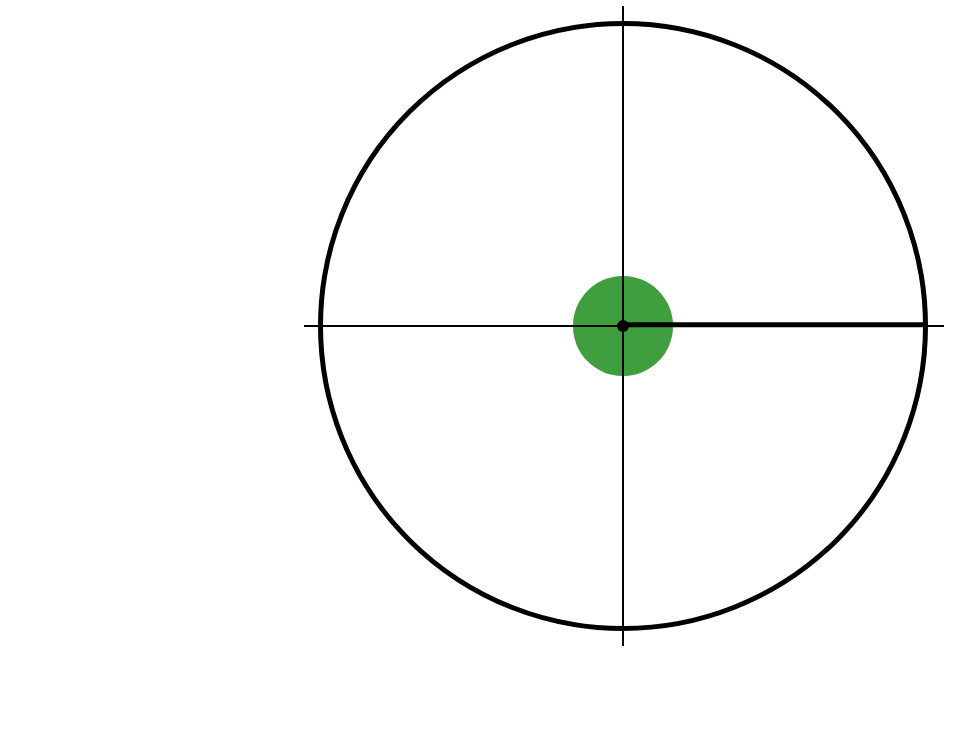
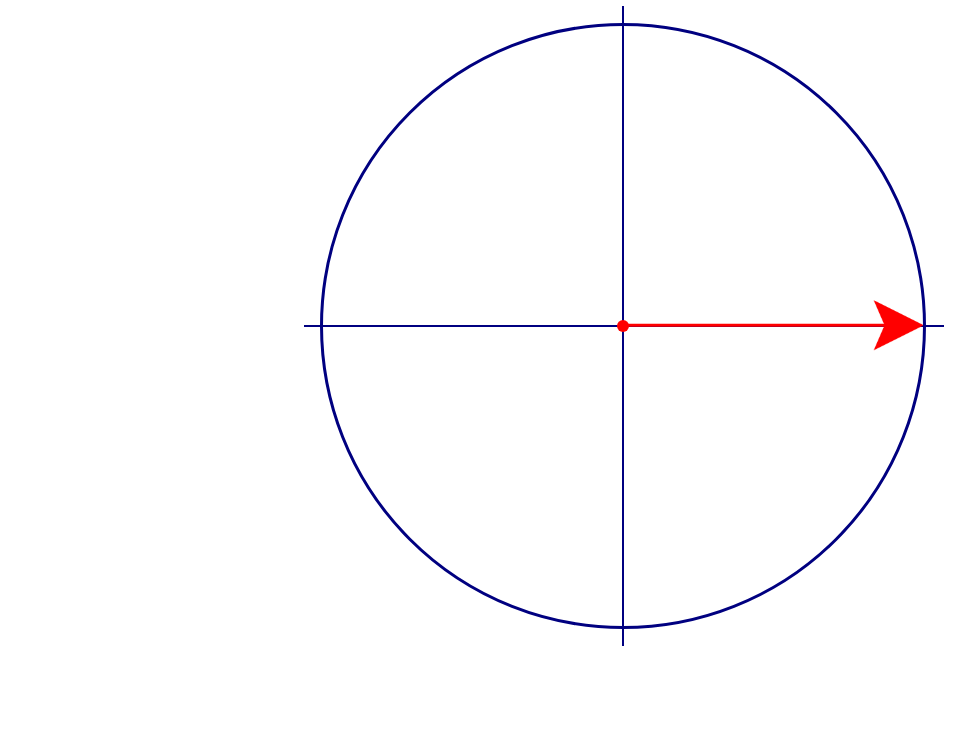
Before and after one commit to AntypeC/Unit-Circle, a plain HTML site: page index.html in a window 1280 px wide. Shown: the part 74-829 px from the top of the page, without its empty margins (17-992 px from the left). Drawn offline with Linux system fonts and the light colour scheme.

Commit message:
final commit

```diff
--- a/index.html
+++ b/index.html
@@ -6,21 +6,23 @@
     <meta name="viewport" content="width=device-width, initial-scale=1.0">
     <title>UnitCircle</title>
 </head>
-<body>
+<body style="background-color: white">
     <div id="viewport">
-        <span class="sector"></span>
-        <span class="sector"></span>
-        <span class="circle" id="circle-border">
-            <span class="circle" id="dot"></span>
-        </span>
+        <span class="sector" id="s1"></span>
+        <span class="sector" id="sector-cover"></span>
+        <span class="sector" id="s2"></span>
         <div>
             <span class="axis" id="x"></span>
             <span class="axis" id="y"></span>
         </div>
         <div class="pointer" id="body">
+            <img src="./arrow.png" id="arrow"></img>
         </div>
+        <span class="circle" id="circle-border">
+            <span class="circle" id="dot"></span>
+        </span>
         <ul>
-            <p>Figures: </p>
+            <h1>Unit Circle</h1>
             <li id="coords"></li>
             <li id="angle"></li>
             <li id="sin"></li>
@@ -43,13 +45,13 @@
         #circle-border {
             height: 600px;
             width: 600px;
-            border: 5px solid #000000;
+            border: 3px solid #000080;
             display: inline-block;
         }
         #dot {
             height: 12px;
             width: 12px;
-            background-color: black;
+            background-color: red;
         }
         .sector {
             position: fixed;
@@ -57,25 +59,46 @@
             left: 50%;
             transform: translate(-50%, -50%);
             border-radius: 50%;
-            height: 100px;
-            width: 100px;
-            background-color: rgba(0, 128, 0, 0.5);
+            /* background-color: rgba(0, 128, 0, 0.5); */
+        }
+        #s1 {
+            height: 120px;
+            width: 120px;
+            z-index: -2;
+        }
+        #sector-cover {
+            height: 130px;
+            width: 130px;
+            z-index: -1;
+        }
+        #s2 {
+            height: 120px;
+            width: 120px;
+            z-index: 0;
         }
         .pointer {
             position: fixed;
+            background-color: red;
+            transform-origin: 25% 0%;
+        }
+        #body {
             top: 50%;
             left: 50%;
-            height: 300px;
-            width: 5px;
-            background-color: black;
+            height: 280px;
+            width: 3px;
             transform: rotate(-90deg);
-            transform-origin: 25% 0%;
+        }
+        #arrow {
+            height: 50px;
+            width: 50px;
+            -webkit-transform: translate(-47%, 250px) rotate(90deg);
+            /* transform: translate(250px, 0px); */
         }
         .axis {
             position: fixed;
             height: 80%;
             width: 2px;
-            background-color: black;
+            background-color: #000080;
         }
         #x {
             top: 10%;
--- a/index.js
+++ b/index.js
@@ -22,13 +22,13 @@ document.getElementById('viewport').addEventListener('mousemove', (event) => {
     var sector = document.getElementsByClassName('sector')
     if (degree <= 180) {
         sector[0].style.display = 'block';
-        sector[0].style.backgroundImage = "linear-gradient(-"+degree+"deg, transparent 50%, white 50%),linear-gradient("+0+"deg, white 50%, transparent 50%)";
-        sector[1].style.display = 'none';
+        sector[0].style.backgroundImage = "linear-gradient(-"+0+"deg, #FFCCCB 50%, transparent 50%),linear-gradient("+(180-degree)+"deg, transparent 50%, #FFCCCB 50%)";
+        sector[1].style.display = 'block';
+        sector[1].style.backgroundImage = "linear-gradient(-"+0+"deg, white 50%, transparent 50%),linear-gradient("+180+"deg, transparent 50%, white 50%)";
+        sector[2].style.display = 'none';
     } else {
-        // sector[0].style.display = 'none';
-        sector[0].style.backgroundImage = "linear-gradient(-"+180+"deg, transparent 50%, white 50%),linear-gradient("+0+"deg, white 50%, transparent 50%)";
-        sector[1].style.display = 'block';
-        sector[1].style.backgroundImage = "linear-gradient(-"+degree+"deg, transparent 50%, white 50%),linear-gradient("+180+"deg, white 50%, transparent 50%)";
+        sector[2].style.display = 'block';
+        sector[2].style.backgroundImage = "linear-gradient("+0+"deg, transparent 50%, #FFCCCB 50%),linear-gradient(-"+degree+"deg, #FFCCCB 50%, transparent 50%)";
     }
     document.getElementById('coords').innerHTML = "P(" + x + ", " + y + ")";
     document.getElementById('angle').innerHTML = 'θ = '+ radian+' rad = '+degree+'°';
```
Also changed, not shown: arrow.png (added).
